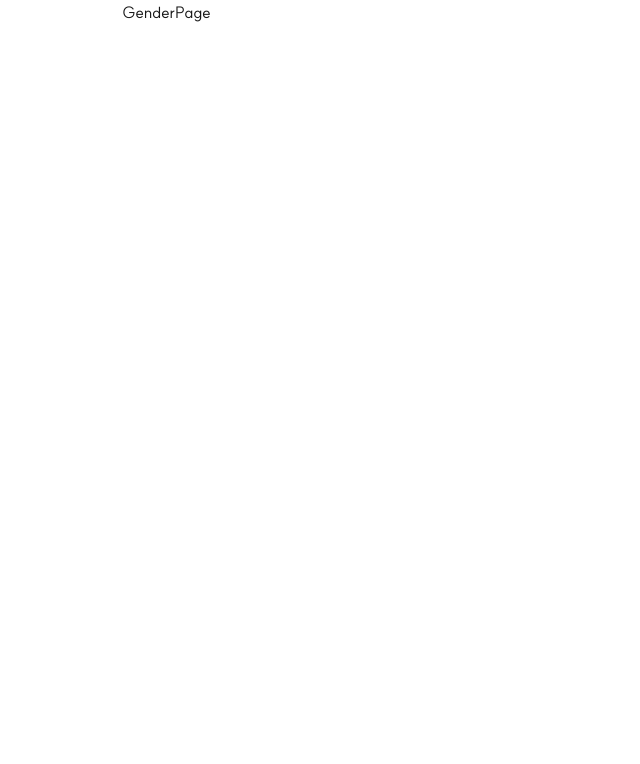
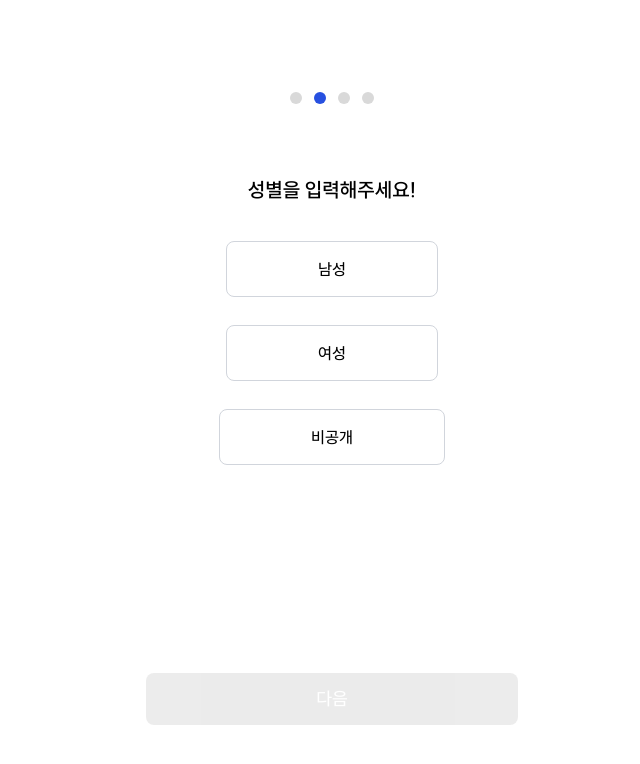
Before and after one commit to e-bing/Walkie_frontend, a Next.js app: page /signup/gender in a window 1280 px wide. Shown: the top 764 px of the page, without its empty margins (308-948 px from the left). Built offline with nearby package versions, Linux system fonts and the light colour scheme.

Commit message:
design(#7) : 성별 선택 페이지 퍼블리싱/gender

```diff
--- /dev/null
+++ b/src/app/signup/gender/components/OptionButton.tsx
@@ -0,0 +1,40 @@
+// src/app/signup/gender/components/OptionButton.tsx
+'use client';
+
+import React from 'react';
+
+interface OptionButtonProps {
+  label: string;
+  selected: boolean;
+  onClick: () => void;
+}
+
+const OptionButton: React.FC<OptionButtonProps> = ({ label, selected, onClick }) => {
+  return (
+    <button
+      type="button"
+      onClick={onClick}
+      className={`
+        inline-block
+        h-[3.5rem]
+        px-[5.7rem]
+        min-w-[12rem]
+        rounded-lg
+        border
+        bg-white
+        text-base
+        font-medium
+        transition
+        ${
+          selected
+            ? 'border-[#2750E0] text-[#2750E0]'
+            : 'border-gray-300 text-black hover:bg-gray-50'
+        }
+      `}
+    >
+      {label}
+    </button>
+  );
+};
+
+export default OptionButton;
--- a/src/app/signup/gender/page.tsx
+++ b/src/app/signup/gender/page.tsx
@@ -1,9 +1,5 @@
-'use client';
+import GenderSelectionScreen from '@/components/templates/GenderSelectionScreen';
 
-import React from 'react';
-
-const GenderPage: React.FC = () => {
-  return <div>GenderPage</div>;
-};
-
-export default GenderPage;
+export default function Page() {
+  return <GenderSelectionScreen />;
+}
--- /dev/null
+++ b/src/components/molecules/StepIndicator.tsx
@@ -0,0 +1,26 @@
+'use client';
+
+import React from 'react';
+
+interface StepIndicatorProps {
+  current: number;
+  total: number;
+}
+
+const StepIndicator: React.FC<StepIndicatorProps> = ({ current, total }) => {
+  return (
+    <div className="flex justify-center space-x-3 mb-4">
+      {Array.from({ length: total }, (_, idx) => idx + 1).map((step) => (
+        <span
+          key={step}
+          className={`
+            block w-3 h-3 rounded-full
+            ${step === current ? 'bg-[#2750E0]' : 'bg-[#D9D9D9]'}
+            `}
+        />
+      ))}
+    </div>
+  );
+};
+
+export default StepIndicator;
--- /dev/null
+++ b/src/components/templates/GenderSelectionScreen.tsx
@@ -0,0 +1,73 @@
+'use client';
+
+import React, { useState } from 'react';
+import { useRouter } from 'next/navigation';
+import StepIndicator from '@/components/molecules/StepIndicator';
+import OptionButton from '@/app/signup/gender/components/OptionButton';
+import Button from '@/components/atoms/Button';
+
+const GENDERS = [
+  { value: 'male', label: '남성' },
+  { value: 'female', label: '여성' },
+  { value: 'none', label: '비공개' },
+] as const;
+
+const GenderSelectionScreen: React.FC = () => {
+  const [selected, setSelected] = useState<string | null>(null);
+  const router = useRouter();
+
+  const handleNext = () => {
+    // TODO: 선택값 저장 로직 추가예정
+    router.push('/signup/birthyear');
+  };
+
+  return (
+    <div
+      className="
+        flex flex-col items-center
+        min-h-screen overflow-y-auto
+        px-[1.5rem] pt-[5.75rem]
+        pb-[env(safe-area-inset-bottom)]
+      "
+    >
+      {/* 1) 스텝 */}
+      <StepIndicator current={2} total={4} />
+
+      {/* 타이틀 */}
+      <h2
+        className="
+          mt-[3.5rem] text-xl font-semibold
+          text-center mb-[1.3rem] text-black
+        "
+      >
+        성별을 입력해주세요!
+      </h2>
+
+      <div className="flex flex-col items-center space-y-[1.75rem] mt-[1rem]">
+        {GENDERS.map(({ value, label }) => (
+          <OptionButton
+            key={value}
+            label={label}
+            selected={selected === value}
+            onClick={() => setSelected(value)}
+          />
+        ))}
+      </div>
+
+      {/* 다음 버튼 */}
+      <div className="w-full flex justify-center mt-[13rem] mb-[1rem]">
+        <Button
+          onClick={handleNext}
+          disabled={!selected}
+          variant={selected ? 'primary' : 'secondary'}
+          size="lg"
+          className="text-white w-[15rem]"
+        >
+          다음
+        </Button>
+      </div>
+    </div>
+  );
+};
+
+export default GenderSelectionScreen;
--- a/src/components/templates/LoginScreen.tsx
+++ b/src/components/templates/LoginScreen.tsx
@@ -1,17 +1,17 @@
+'use client';
+
 import React from 'react';
 import Logo from '@/app/login/components/Logo';
 import SubText from '@/app/login/components/SubText';
 import SocialLoginButtons from '@/components/molecules/SocialLoginButtons';
 
-const LoginScreen = () => {
+const LoginScreen: React.FC = () => {
   return (
-    <div className="min-h-screen flex flex-col items-center  px-6 pt-[8.75rem]">
-      <div className="w-full max-w-sm">
+    <div className="flex items-center justify-center min-h-screen px-4 sm:px-6 lg:px-8">
+      <div className="w-full max-w-sm sm:max-w-md md:max-w-lg flex flex-col items-center space-y-6 py-8 sm:py-12 transform -translate-y-8 sm:-translate-y-4">
         <Logo />
-        <div className="mt-[1.25rem]">
-          <SubText />
-        </div>
-        <div className="mt-[4.375rem] space-y-[1.25rem]">
+        <SubText />
+        <div className="w-full space-y-4">
           <SocialLoginButtons />
         </div>
       </div>
```
